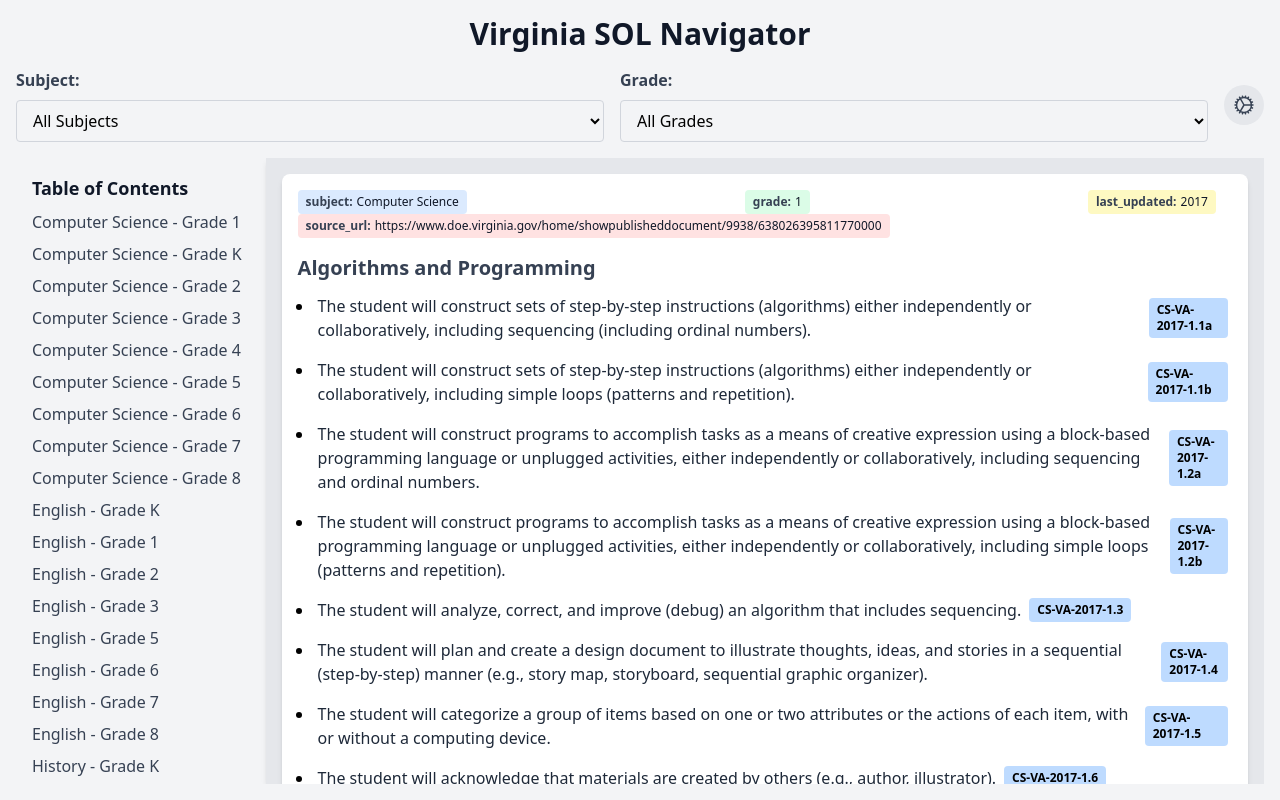
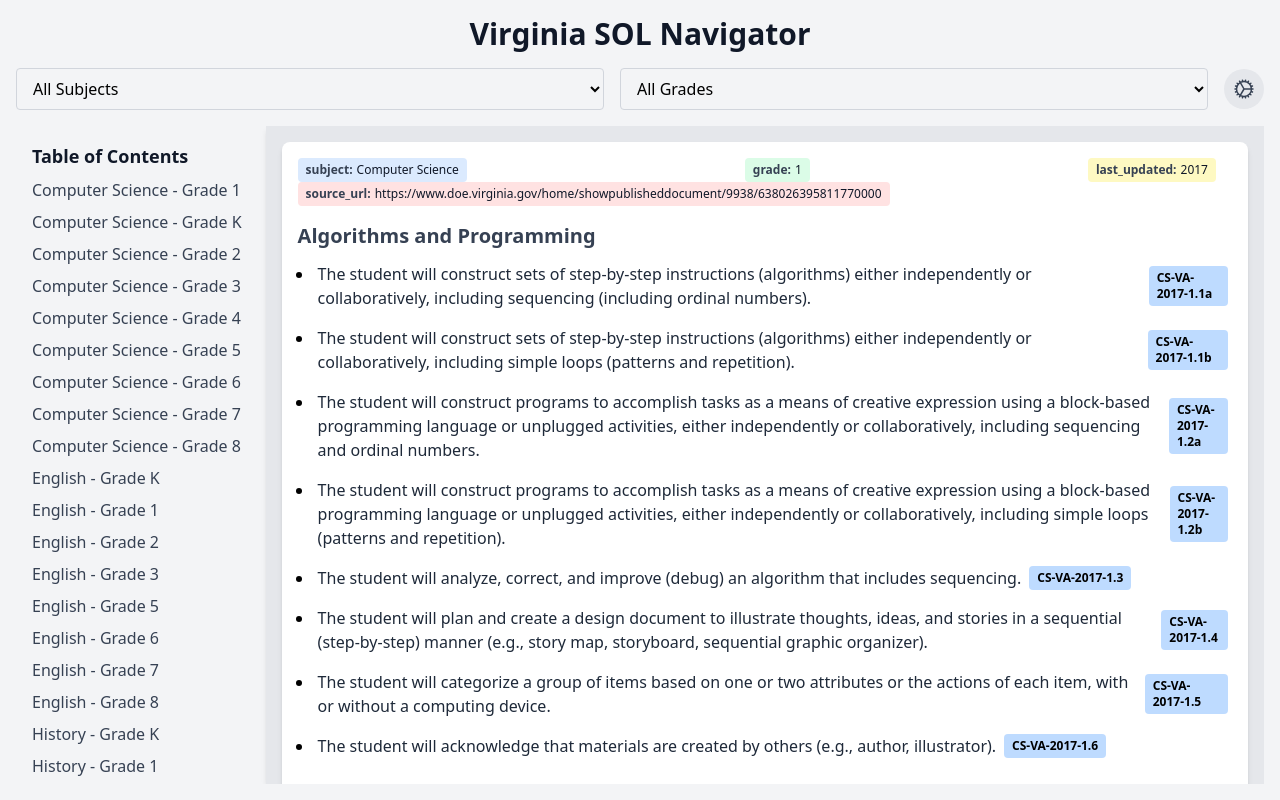
Before and after one commit to clates/v-sol-explorer, a React (Vite) app: page / in a window 1280 px wide. Built offline with nearby package versions, Linux system fonts and the light colour scheme.

Commit message:
Remove labels, might vertically stack and add some metadata to the right.

```diff
--- a/src/App.tsx
+++ b/src/App.tsx
@@ -79,12 +79,6 @@ const App: React.FC = () => {
 
         <div className="flex space-x-4 mb-4 items-center justify-center content-center">
           <div className="w-1/2">
-            <label
-              htmlFor="subject"
-              className="block text-gray-700 font-bold mb-2"
-            >
-              Subject:
-            </label>
             <select
               id="subject"
               value={selectedSubject}
@@ -101,9 +95,6 @@ const App: React.FC = () => {
           </div>
 
           <div className="w-1/2">
-            <label htmlFor="grade" className="block text-gray-700 font-bold mb-2">
-              Grade:
-            </label>
             <select
               id="grade"
               value={selectedGrade}
```
